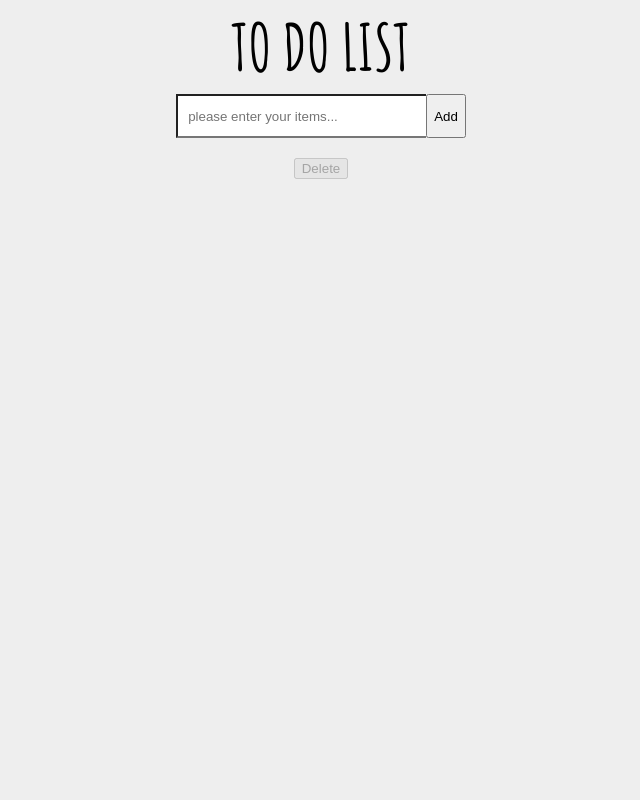
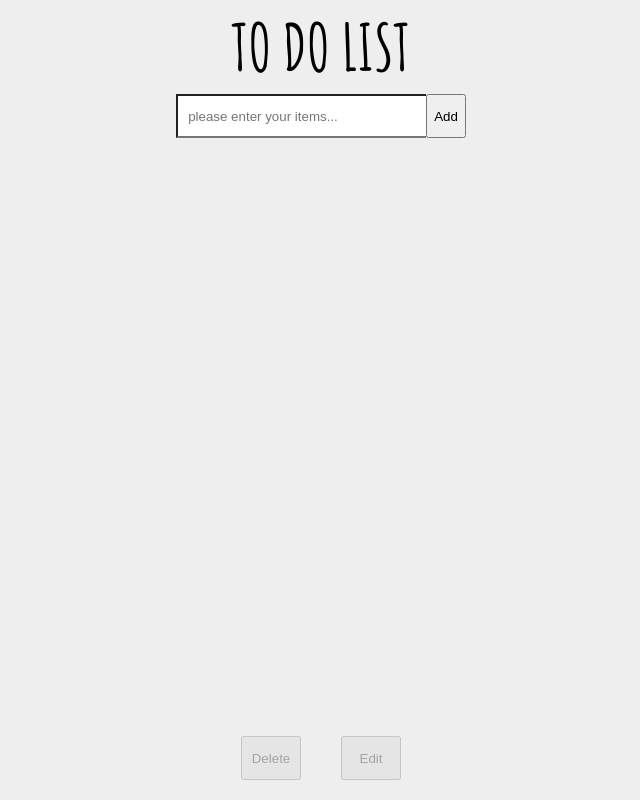
Before and after one commit to guychienll/todolist, a React (Create React App) app: page / in a window 1280 px wide. Shown: the whole page, without its empty margins (319-959 px from the left). Built offline with nearby package versions, Linux system fonts and the light colour scheme.

Commit message:
feat: complete the feature of editing item

```diff
--- a/src/App.tsx
+++ b/src/App.tsx
@@ -1,3 +1,4 @@
+import { Tools } from "./components/Tools";
 import React, { useState } from "react";
 import styled from "styled-components";
 import { ENUM_ITEM_PROCESS_TYPE } from "./enum/ENUM_ITEM_PROCESS_TYPE";
@@ -28,6 +29,7 @@ function App() {
     process: ENUM_ITEM_PROCESS_TYPE.UNKNOWN,
   } as Item);
   const [workingBuffer, setWorkingBuffer] = useState([] as string[]);
+  const [isEditing, setIsEditing] = useState(false);
 
   const changeItemBufferHandler = (e: React.ChangeEvent<HTMLInputElement>) => {
     const { value } = e.target;
@@ -37,7 +39,7 @@ function App() {
     cloneItemBuffer.process = ENUM_ITEM_PROCESS_TYPE.UNDONE;
     setItemBuffer(cloneItemBuffer);
   };
-  const AddItemHandler = () => {
+  const addItemHandler = () => {
     let cloneItems = [...items];
     cloneItems.push(itemBuffer);
     setItems(cloneItems);
@@ -47,7 +49,6 @@ function App() {
       process: ENUM_ITEM_PROCESS_TYPE.UNKNOWN,
     } as Item);
   };
-
   const deleteItemsHandler = () => {
     workingBuffer.forEach((id) => {
       const cloneItems = items;
@@ -59,7 +60,6 @@ function App() {
     });
     setWorkingBuffer([]);
   };
-
   const AddItemInWorkingBuffer = (e: React.ChangeEvent<HTMLInputElement>) => {
     const { value, checked } = e.target;
     let cloneWorkingBuffer = [...workingBuffer];
@@ -74,13 +74,43 @@ function App() {
     cloneWorkingBuffer.splice(indexOfWorkingBuffer, 1);
     setWorkingBuffer(cloneWorkingBuffer);
   };
+  const clickEditHandler = (e: React.MouseEvent<HTMLButtonElement>) => {
+    const { value } = e.currentTarget;
+    let cloneItemBuffer = { ...itemBuffer };
+    const itemWouldBeUpdated = items.filter((item) => {
+      return item.id === value;
+    })[0];
+    cloneItemBuffer.id = itemWouldBeUpdated.id;
+    cloneItemBuffer.title = itemWouldBeUpdated.title;
+    cloneItemBuffer.process = itemWouldBeUpdated.process;
+    setIsEditing(true);
+    setItemBuffer(cloneItemBuffer);
+  };
+
+  const saveItemHandler = () => {
+    let cloneItems = [...items];
+    const indexOfEditingItem = cloneItems.findIndex((item) => {
+      return item.id === itemBuffer.id;
+    });
+    cloneItems.splice(indexOfEditingItem, 1, itemBuffer);
+    setItems(cloneItems);
+    setItemBuffer({
+      id: "",
+      title: "",
+      process: ENUM_ITEM_PROCESS_TYPE.UNKNOWN,
+    } as Item);
+    setIsEditing(false);
+    setWorkingBuffer([]);
+  };
 
   return (
     <Container>
       <h1>TO DO LIST</h1>
       <Form
+        isEditing={isEditing}
         changeItemBufferHandler={changeItemBufferHandler}
-        AddItemHandler={AddItemHandler}
+        addItemHandler={addItemHandler}
+        saveItemHandler={saveItemHandler}
         itemBuffer={itemBuffer}
       />
       <List
@@ -88,13 +118,11 @@ function App() {
         AddItemInWorkingBuffer={AddItemInWorkingBuffer}
         items={items}
       />
-      <button
-        onClick={deleteItemsHandler}
-        disabled={workingBuffer.length <= 0}
-        data-testid="deleteButton"
-      >
-        Delete
-      </button>
+      <Tools
+        clickEditHandler={clickEditHandler}
+        workingBuffer={workingBuffer}
+        deleteItemsHandler={deleteItemsHandler}
+      />
     </Container>
   );
 }
--- a/src/components/Form.tsx
+++ b/src/components/Form.tsx
@@ -18,13 +18,17 @@ export const StyledForm = styled.div`
 
 interface IProps {
   changeItemBufferHandler: (event: React.ChangeEvent<HTMLInputElement>) => void;
-  AddItemHandler: () => void;
+  saveItemHandler: () => void;
+  addItemHandler: () => void;
   itemBuffer: Item;
+  isEditing: boolean;
 }
 export function Form({
   changeItemBufferHandler,
-  AddItemHandler,
+  addItemHandler,
+  saveItemHandler,
   itemBuffer,
+  isEditing,
 }: IProps) {
   return (
     <StyledForm>
@@ -36,8 +40,11 @@ export function Form({
         placeholder="please enter your items..."
         data-testid="todoInput"
       />
-      <button onClick={AddItemHandler} data-testid="addButton">
-        Add
+      <button
+        onClick={isEditing ? saveItemHandler : addItemHandler}
+        data-testid={isEditing ? "saveButton" : "addButton"}
+      >
+        {isEditing ? "Save" : "Add"}
       </button>
     </StyledForm>
   );
--- /dev/null
+++ b/src/components/Tools.tsx
@@ -0,0 +1,44 @@
+import React from "react";
+import styled from "styled-components";
+const StyledTools = styled.div`
+  display: flex;
+  margin-top: auto;
+  margin-bottom: 20px;
+  width: 200px;
+  align-items: center;
+  justify-content: space-around;
+  button {
+    height: 44px;
+    width: 60px;
+  }
+`;
+interface IProps {
+  deleteItemsHandler: () => void;
+  clickEditHandler: (e: React.MouseEvent<HTMLButtonElement>) => void;
+  workingBuffer: string[];
+}
+export function Tools({
+  workingBuffer,
+  deleteItemsHandler,
+  clickEditHandler,
+}: IProps) {
+  return (
+    <StyledTools>
+      <button
+        onClick={deleteItemsHandler}
+        disabled={workingBuffer.length <= 0}
+        data-testid="deleteButton"
+      >
+        Delete
+      </button>
+      <button
+        onClick={clickEditHandler}
+        disabled={workingBuffer.length !== 1}
+        data-testid="editButton"
+        value={workingBuffer ? workingBuffer[0] : 0}
+      >
+        Edit
+      </button>
+    </StyledTools>
+  );
+}
```
Also changed, not shown: 1 other file (tests, documents, lock files or other folders).
